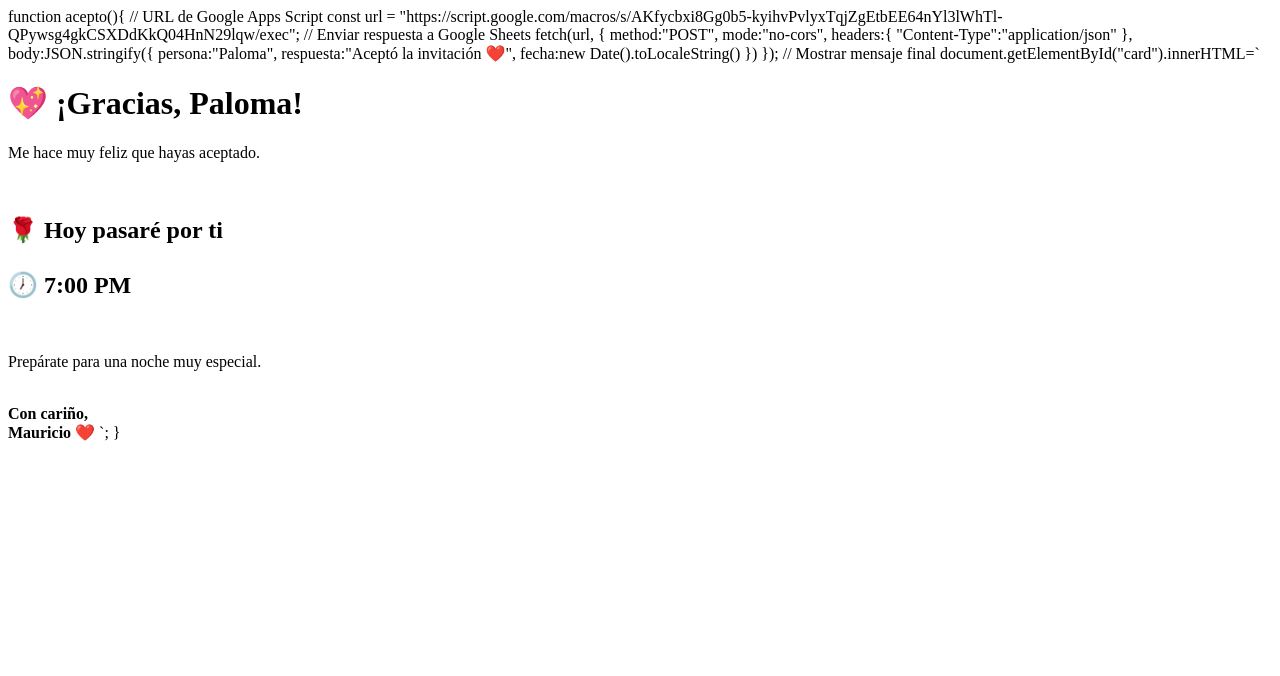
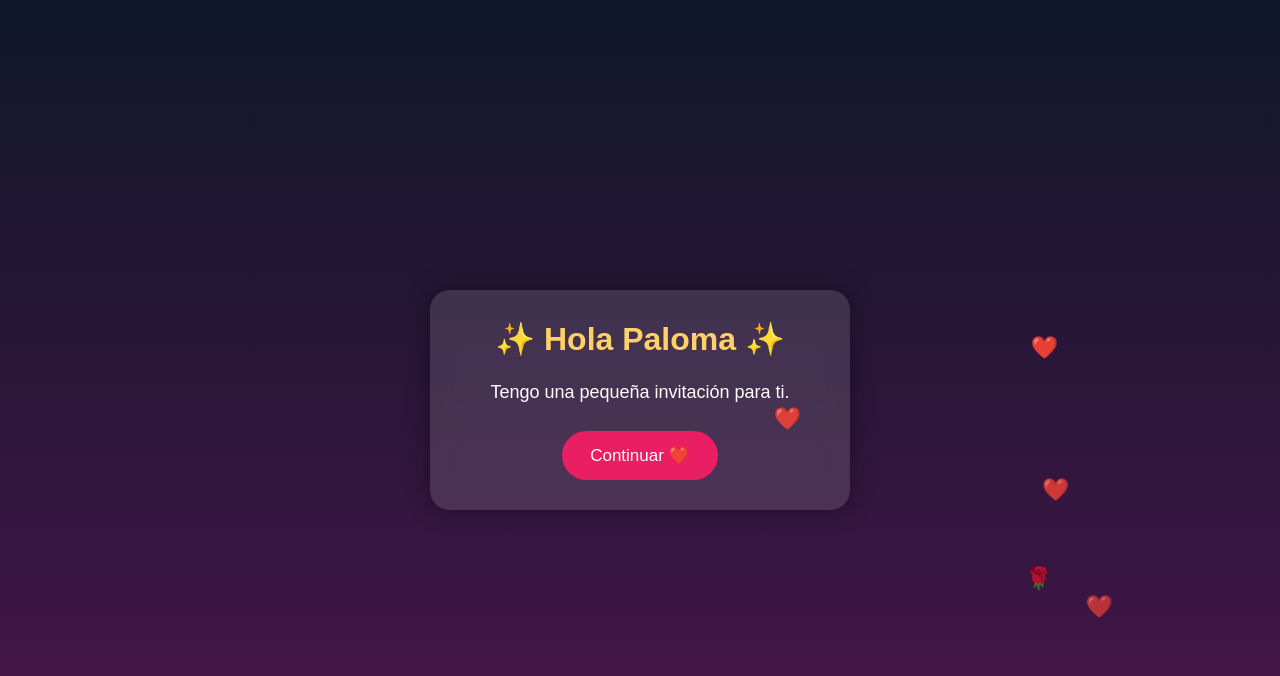
Before and after one commit to hmchavarriag/Feliz-Cumplea-os, a plain HTML site: page index.html in a window 1280 px wide. Drawn offline with Linux system fonts and the light colour scheme.

Commit message:
index.html

```diff
--- a/index.html
+++ b/index.html
@@ -1,18 +1,270 @@
+<!DOCTYPE html>
+<html lang="es">
+
+<head>
+
+<meta charset="UTF-8">
+<meta name="viewport" content="width=device-width, initial-scale=1.0">
+
+<title>Feliz Cumpleaños Paloma ❤️</title>
+
+<style>
+
+*{
+margin:0;
+padding:0;
+box-sizing:border-box;
+}
+
+body{
+
+background:linear-gradient(180deg,#0f172a,#4a154b);
+font-family:Arial,Helvetica,sans-serif;
+color:white;
+display:flex;
+justify-content:center;
+align-items:center;
+height:100vh;
+overflow:hidden;
+
+}
+
+
+.card{
+
+width:90%;
+max-width:420px;
+padding:30px;
+border-radius:20px;
+background:rgba(255,255,255,.12);
+backdrop-filter:blur(12px);
+text-align:center;
+box-shadow:0 0 25px rgba(0,0,0,.4);
+
+}
+
+
+h1{
+
+margin-bottom:20px;
+color:#ffd166;
+
+}
+
+
+p{
+
+font-size:18px;
+line-height:1.6;
+
+}
+
+
+button{
+
+margin-top:25px;
+padding:14px 28px;
+border:none;
+border-radius:30px;
+background:#e91e63;
+color:white;
+font-size:17px;
+cursor:pointer;
+
+}
+
+
+button:hover{
+
+background:#c2185b;
+
+}
+
+
+.small{
+
+background:#777;
+
+}
+
+
+.small:hover{
+
+background:#555;
+
+}
+
+
+.heart{
+
+position:fixed;
+font-size:22px;
+animation:fall 8s linear infinite;
+
+}
+
+
+@keyframes fall{
+
+0%{
+transform:translateY(-100px);
+opacity:1;
+}
+
+100%{
+transform:translateY(110vh);
+opacity:0;
+}
+
+}
+
+</style>
+
+</head>
+
+
+<body>
+
+
+<div class="card" id="card"></div>
+
+
+<script>
+
+
+const paginas=[
+
+
+{
+titulo:"✨ Hola Paloma ✨",
+texto:"Tengo una pequeña invitación para ti."
+},
+
+
+{
+titulo:"🎂 ¡Quiero Celebrar tú Cumpleaños! 🎂",
+texto:"Hoy deseo que este nuevo año de vida esté lleno de felicidad, salud, sonrisas y muchos momentos inolvidables."
+},
+
+
+{
+titulo:"❤️",
+texto:"Hay regalos que pueden envolverse... pero hay otros que simplemente se viven."
+},
+
+
+{
+titulo:"🌹",
+texto:"Y precisamente hoy quisiera regalarte uno de esos momentos."
+},
+
+
+{
+titulo:"🍷 Invitación",
+texto:"¿Aceptarías acompañarme a cenar esta noche para celebrar tu cumpleaños?"
+}
+
+
+];
+
+
+let paso=0;
+
+
+
+function mostrar(){
+
+
+let html="";
+
+
+if(paso<paginas.length){
+
+
+html=`
+
+<h1>${paginas[paso].titulo}</h1>
+
+<p>${paginas[paso].texto}</p>
+
+
+<button onclick="siguiente()">
+Continuar ❤️
+</button>
+
+`;
+
+
+}else{
+
+
+html=`
+
+<h1>❤️ ¿Aceptas?</h1>
+
+
+<p>
+Me haría muy feliz compartir esta noche contigo.
+</p>
+
+
+<button onclick="acepto()">
+❤️ Sí, acepto
+</button>
+
+
+<br>
+
+
+<button class="small" onclick="nopuedo()">
+🤍 No puedo
+</button>
+
+`;
+
+}
+
+
+document.getElementById("card").innerHTML=html;
+
+
+}
+
+
+
+
+function siguiente(){
+
+paso++;
+
+mostrar();
+
+}
+
+
+
+
 function acepto(){
 
+
 // URL de Google Apps Script
+
 const url = "https://script.google.com/macros/s/AKfycbxi8Gg0b5-kyihvPvlyxTqjZgEtbEE64nYl3lWhTl-QPywsg4gkCSXDdKkQ04HnN29lqw/exec";
 
 
+
 // Enviar respuesta a Google Sheets
-fetch(url, {
+
+fetch(url,{
 
 method:"POST",
 
 mode:"no-cors",
 
 headers:{
+
 "Content-Type":"application/json"
+
 },
 
 body:JSON.stringify({
@@ -28,11 +280,16 @@ fecha:new Date().toLocaleString()
 });
 
 
+
+
 // Mostrar mensaje final
+
 
 document.getElementById("card").innerHTML=`
 
+
 <h1>💖 ¡Gracias, Paloma!</h1>
+
 
 <p>
 
@@ -40,7 +297,9 @@ Me hace muy feliz que hayas aceptado.
 
 </p>
 
+
 <br>
+
 
 <h2>
 
@@ -52,7 +311,9 @@ Me hace muy feliz que hayas aceptado.
 
 </h2>
 
+
 <br>
+
 
 <p>
 
@@ -60,7 +321,9 @@ Prepárate para una noche muy especial.
 
 </p>
 
+
 <br>
+
 
 <b>
 
@@ -72,6 +335,98 @@ Mauricio ❤️
 
 </b>
 
+
 `;
 
 }
+
+
+
+
+function nopuedo(){
+
+
+document.getElementById("card").innerHTML=`
+
+
+<h1>🌷</h1>
+
+
+<p>
+
+Lo entiendo.
+
+<br><br>
+
+Solo quería desearte un muy feliz cumpleaños.
+
+<br><br>
+
+Espero que tengas un día maravilloso.
+
+</p>
+
+
+<br>
+
+
+<b>
+
+Mauricio ❤️
+
+</b>
+
+
+`;
+
+}
+
+
+
+
+mostrar();
+
+
+
+
+// Corazones cayendo
+
+setInterval(function(){
+
+
+let h=document.createElement("div");
+
+
+h.className="heart";
+
+
+h.innerHTML=Math.random()>0.5?"❤️":"🌹";
+
+
+h.style.left=Math.random()*100+"vw";
+
+
+h.style.animationDuration=(5+Math.random()*4)+"s";
+
+
+document.body.appendChild(h);
+
+
+
+setTimeout(function(){
+
+h.remove();
+
+},8000);
+
+
+
+},600);
+
+
+</script>
+
+
+</body>
+
+</html>
```
